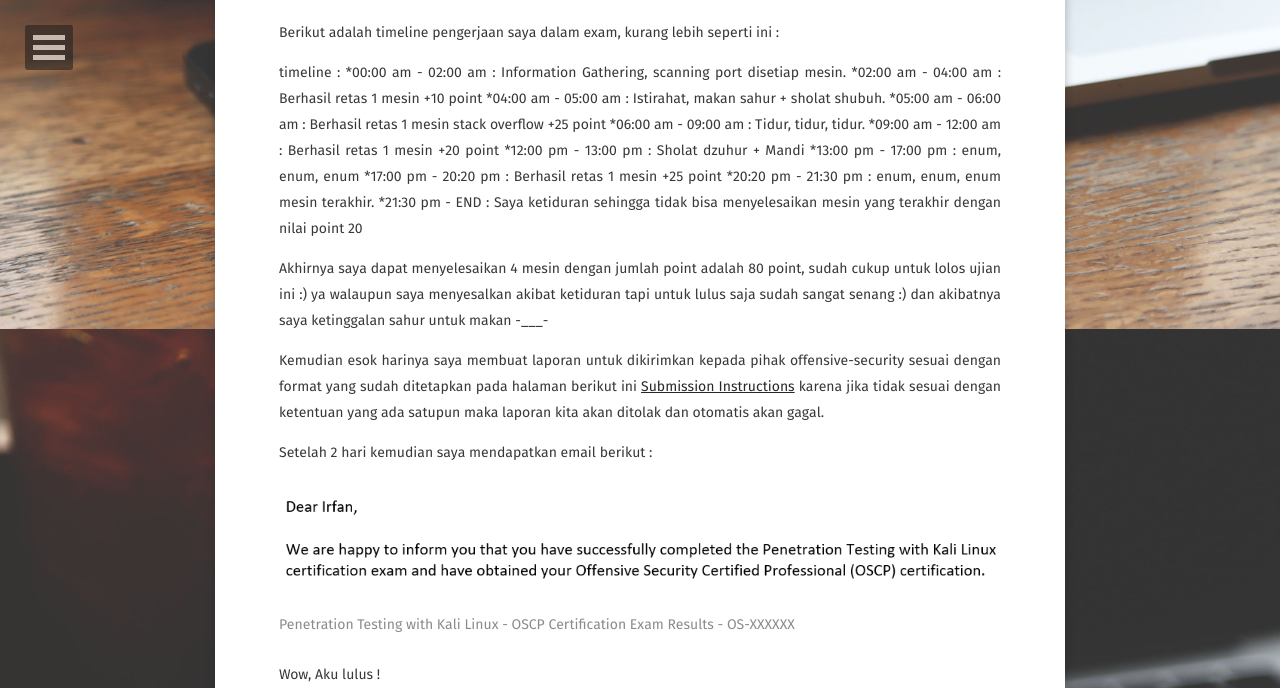
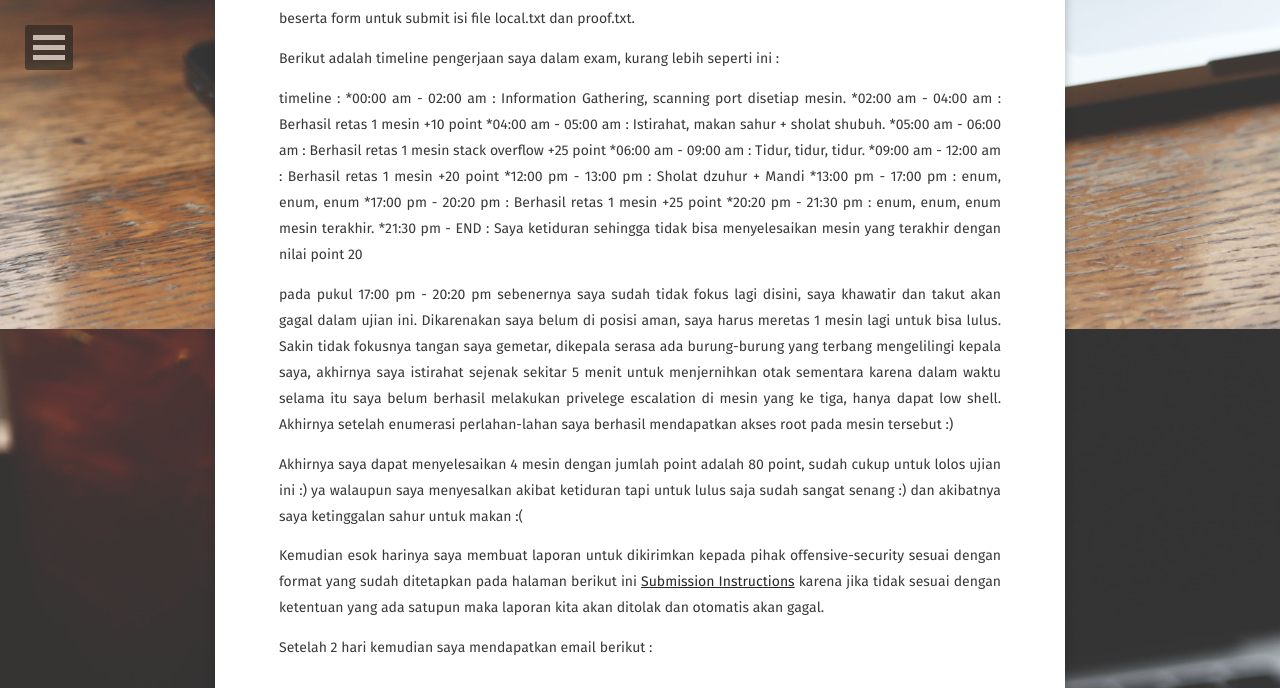
Before and after one commit to mirfansulaiman/mirfansulaiman.github.io, a Jekyll site: the page built from _posts/2018-05-23-perjalanan-oscp-yang-padat-dan-menyakitkan.md, in a window 1280 px wide and 900 px high, scrolled down 2371 px, cut to the strip 0-688 px from the top of the window. Built offline with Jekyll 4.4.1, drawn with Linux system fonts in a browser that asks for light colours; some web fonts are replaced; comment, search, counter and statistics services are not loaded; some of the changed text lies outside the part shown.

Commit message:
modified:   _posts/2018-05-23-perjalanan-oscp-yang-padat-dan-menyakitkan.md

```diff
--- a/_posts/2018-05-23-perjalanan-oscp-yang-padat-dan-menyakitkan.md
+++ b/_posts/2018-05-23-perjalanan-oscp-yang-padat-dan-menyakitkan.md
@@ -6,7 +6,7 @@ excerpt: "Pengalaman saya selama perjalanan menuju sertifikasi OSCP"
 tags: [it security, OSCP, blog, indonesia]
 comments: true
 ---
-**Watch out!**Artikel ini ditulis dalam versi bahasa indonesia, untuk versi bahasa inggris ada disini [english version](http://mirfansulaiman.github.io/my-OSCP-journey-hard-and-pain){: .notice}
+{: .notice}**Watch out!**Artikel ini ditulis dalam versi bahasa indonesia, untuk versi bahasa inggris ada disini [english version](http://mirfansulaiman.github.io/my-OSCP-journey-hard-and-pain)
 
 ## Pendahuluan
 <figure>
@@ -29,7 +29,7 @@ Di lab internal ini pun terdapat puluhan mesin komputer yang bisa kita retas den
 
 Belajar OSCP sambil mengerjakan skripsi sungguh menyakitkan, karna perlu fokus terbagi menjadi dua. Tapi selama 2 bulan ini saya bagi waktu antara mengerjakan lab OSCP dan mengerjakan skripsi.
 
-mesin yang saya dapatkan saat sebelum ujian adalah alice,phoenix,mike,barry,payday,ralph,pain,leftturn,bethany,beta,gamma,bob,tophat,dotty,sherlock,gh0st,fc4,helpdesk,susie,oracle,kraken,hotline,punchout,master,jeff,joe,jd,mail,kevin,core,sean,nicky,brett.
+mesin yang saya dapatkan saat sebelum ujian adalah alice, phoenix, mike, barry, payday, ralph, pain, leftturn, bethany, beta, gamma, bob, tophat, dotty, sherlock, gh0st, fc4, helpdesk, susie, oracle, kraken, hotline, punchout, master, jeff, joe, jd, mail, kevin, core, sean, nicky, brett.
 
 Total 33 Mesin.
 
@@ -65,7 +65,9 @@ timeline :
 *20:20 pm - 21:30 pm : enum, enum, enum mesin terakhir.
 *21:30 pm - END      : Saya ketiduran sehingga tidak bisa menyelesaikan mesin yang terakhir dengan nilai point 20
 
-Akhirnya saya dapat menyelesaikan 4 mesin dengan jumlah point adalah 80 point, sudah cukup untuk lolos ujian ini :) ya walaupun saya menyesalkan akibat ketiduran tapi untuk lulus saja sudah sangat senang :) dan akibatnya saya ketinggalan sahur untuk makan -___-
+pada pukul 17:00 pm - 20:20 pm sebenernya saya sudah tidak fokus lagi disini, saya khawatir dan takut akan gagal dalam ujian ini. Dikarenakan saya belum di posisi aman, saya harus meretas 1 mesin lagi untuk bisa lulus. Sakin tidak fokusnya tangan saya gemetar, dikepala serasa ada burung-burung yang terbang mengelilingi kepala saya, akhirnya saya istirahat sejenak sekitar 5 menit untuk menjernihkan otak sementara karena dalam waktu selama itu saya belum berhasil melakukan privelege escalation di mesin yang ke tiga, hanya dapat low shell. Akhirnya setelah enumerasi perlahan-lahan saya berhasil mendapatkan akses root pada mesin tersebut :)
+
+Akhirnya saya dapat menyelesaikan 4 mesin dengan jumlah point adalah 80 point, sudah cukup untuk lolos ujian ini :) ya walaupun saya menyesalkan akibat ketiduran tapi untuk lulus saja sudah sangat senang :) dan akibatnya saya ketinggalan sahur untuk makan :(
 
 Kemudian esok harinya saya membuat laporan untuk dikirimkan kepada pihak offensive-security sesuai dengan format yang sudah ditetapkan pada halaman berikut ini [Submission Instructions](https://support.offensive-security.com/#!oscp-exam-guide.md) karena jika tidak sesuai dengan ketentuan yang ada satupun maka laporan kita akan ditolak dan otomatis akan gagal.
 
```
